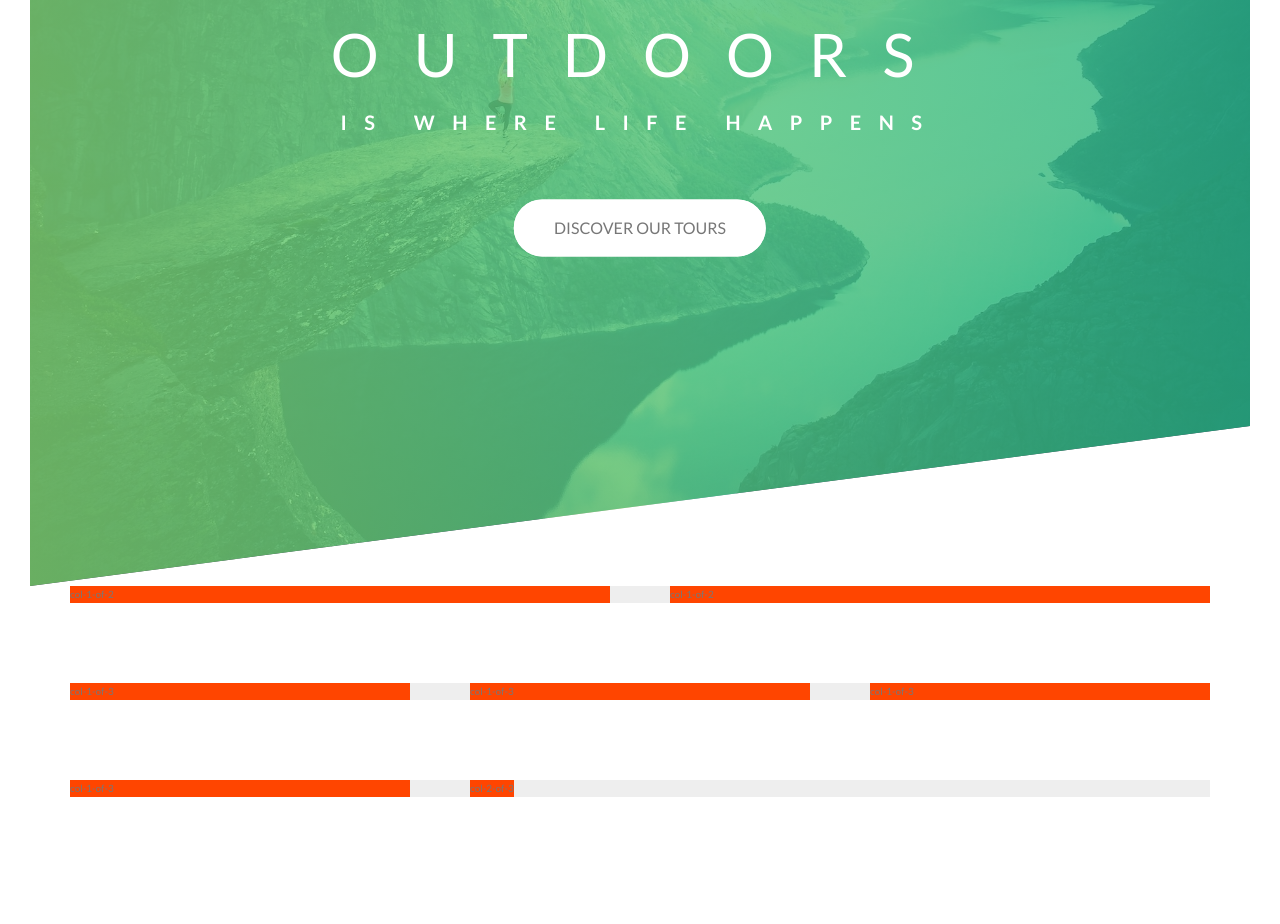
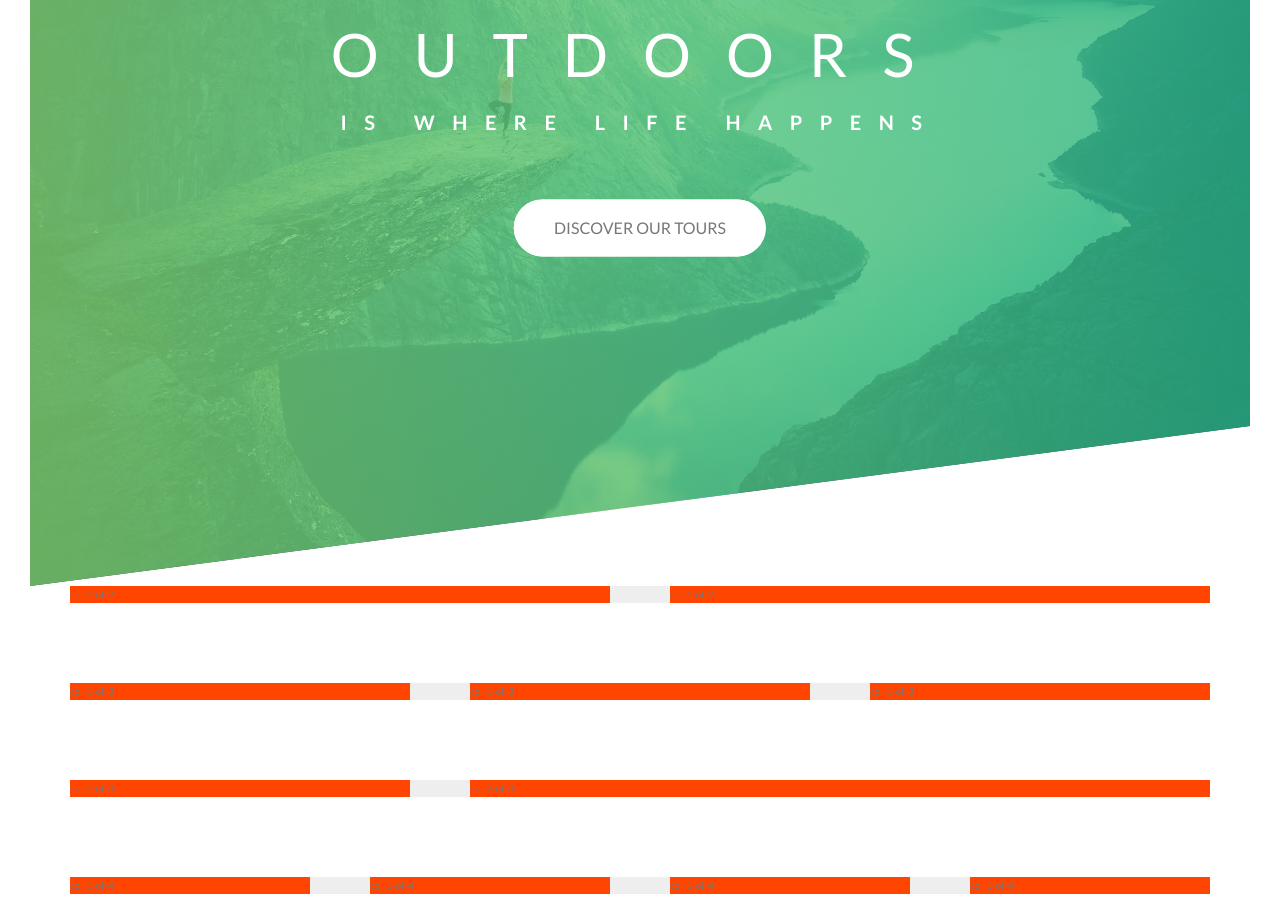
Before and after one commit to david2999999/CSS-SASS, a website: page Advanced-CSS-SASS-Udemy/Natours/index.html in a window 1280 px wide. Shown: the part 204-1128 px from the top of the page. Before the commit the page ends 1031 px from the top, so only its background shows below. Drawn offline with Linux system fonts and the light colour scheme; files whose address does not match are found by name.

Commit message:
col-2-3 and 1-4

```diff
--- a/Advanced-CSS-SASS-Udemy/Natours/index.html
+++ b/Advanced-CSS-SASS-Udemy/Natours/index.html
@@ -58,6 +58,20 @@
                 </div>
             </div>
 
+            <div class="row">
+                <div class="col-1-of-4">
+                    col-1-of-4
+                </div>
+                <div class="col-1-of-4">
+                    col-1-of-4
+                </div>
+                <div class="col-1-of-4">
+                    col-1-of-4
+                </div>
+                <div class="col-1-of-4">
+                    col-1-of-4
+                </div>
+            </div>
         </section>
     </body>
 </html>
--- a/Advanced-CSS-SASS-Udemy/Natours/sass/layout/_grid.scss
+++ b/Advanced-CSS-SASS-Udemy/Natours/sass/layout/_grid.scss
@@ -25,4 +25,12 @@
   .col-1-of-3 {
     width: calc((100% - 2 * #{$gutter-horizontal}) / 3);
   }
+
+  .col-2-of-3 {
+    width: calc(2 * ((100% - 2 * #{$gutter-horizontal}) / 3) + #{$gutter-horizontal});
+  }
+
+  .col-1-of-4 {
+    width: calc((100% - 3 * #{$gutter-horizontal}) / 4);
+  }
 }
```
Also changed, not shown: Advanced-CSS-SASS-Udemy/Natours/css/style.css.
